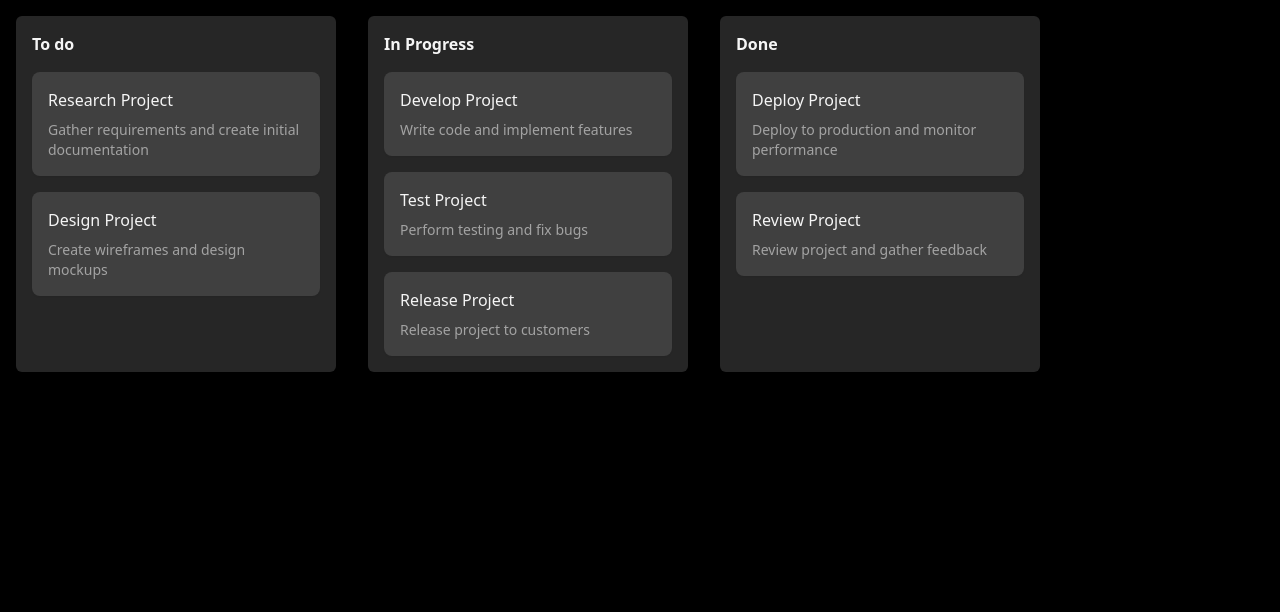
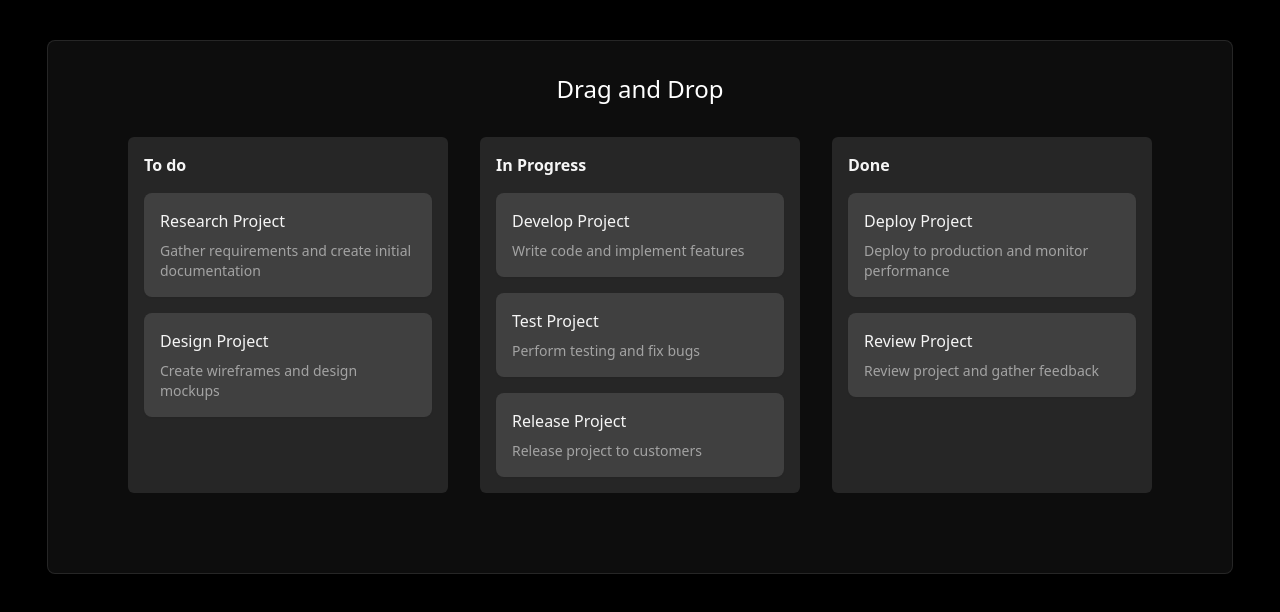
Before and after one commit to CatAvadani/drag-and-drop, a Next.js app: page / in a window 1280 px wide. Shown: the top 612 px of the page. Built offline with nearby package versions, Linux system fonts and the light colour scheme.

Commit message:
Styling for drag-and-drop

```diff
--- a/app/page.tsx
+++ b/app/page.tsx
@@ -74,7 +74,9 @@ export default function Home() {
   }
 
   return (
-    <div className='p-4'>
+    <div className=' flex pt-10 justify-center items-center'>
+      <div className=' px-20 pb-20 bg-white/5 border border-white/10 rounded-lg'>
+        <h1 className='text-white py-8 text-center text-2xl'>Drag and Drop</h1>
         <div className='flex gap-8'>
           <DndContext onDragEnd={handleDragEnd}>
             {COLUMNS.map((column) => (
@@ -87,5 +89,6 @@ export default function Home() {
           </DndContext>
         </div>
       </div>
+    </div>
   );
 }
```
Lines whose indentation alone changed are shown as unchanged.
